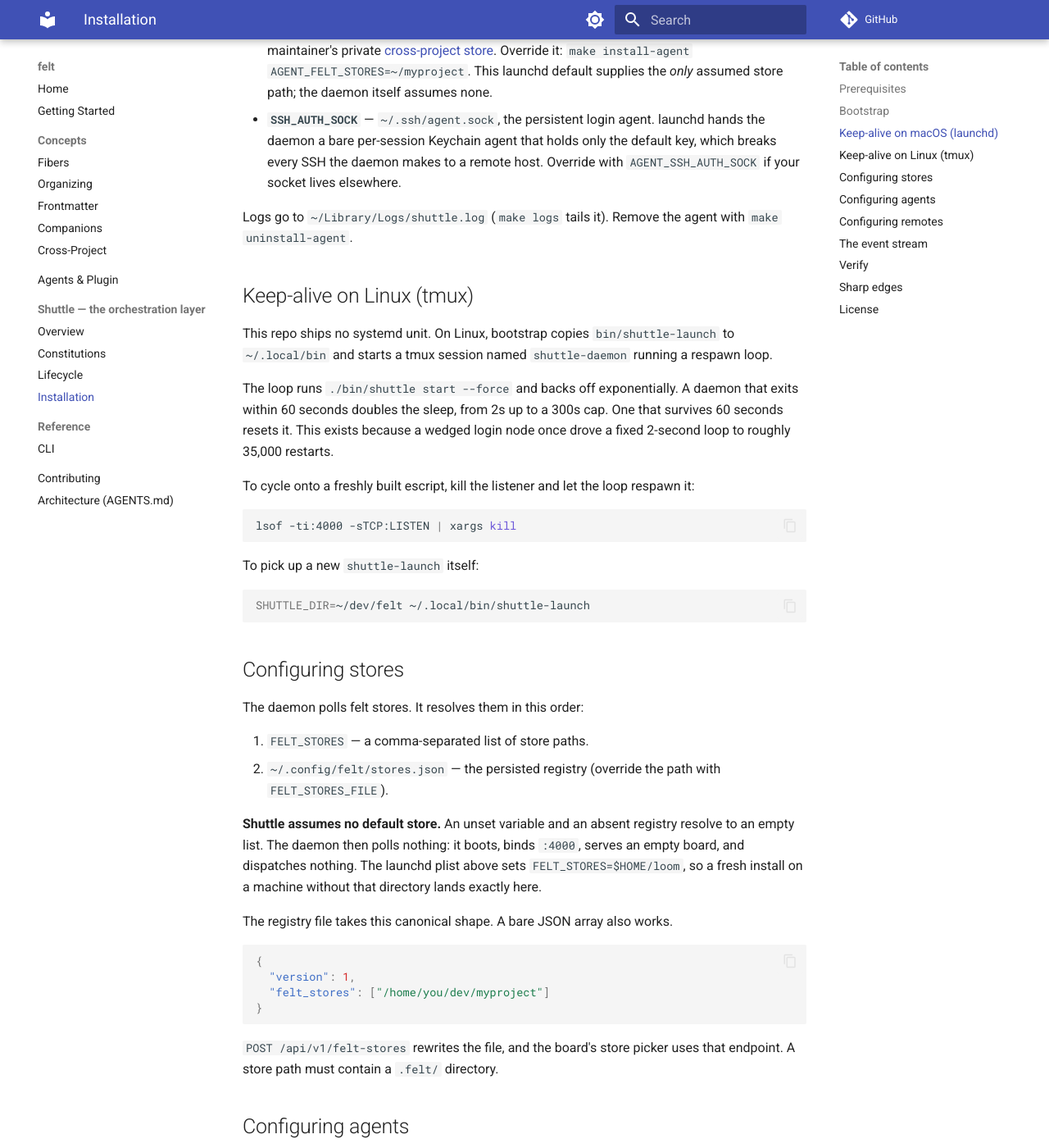
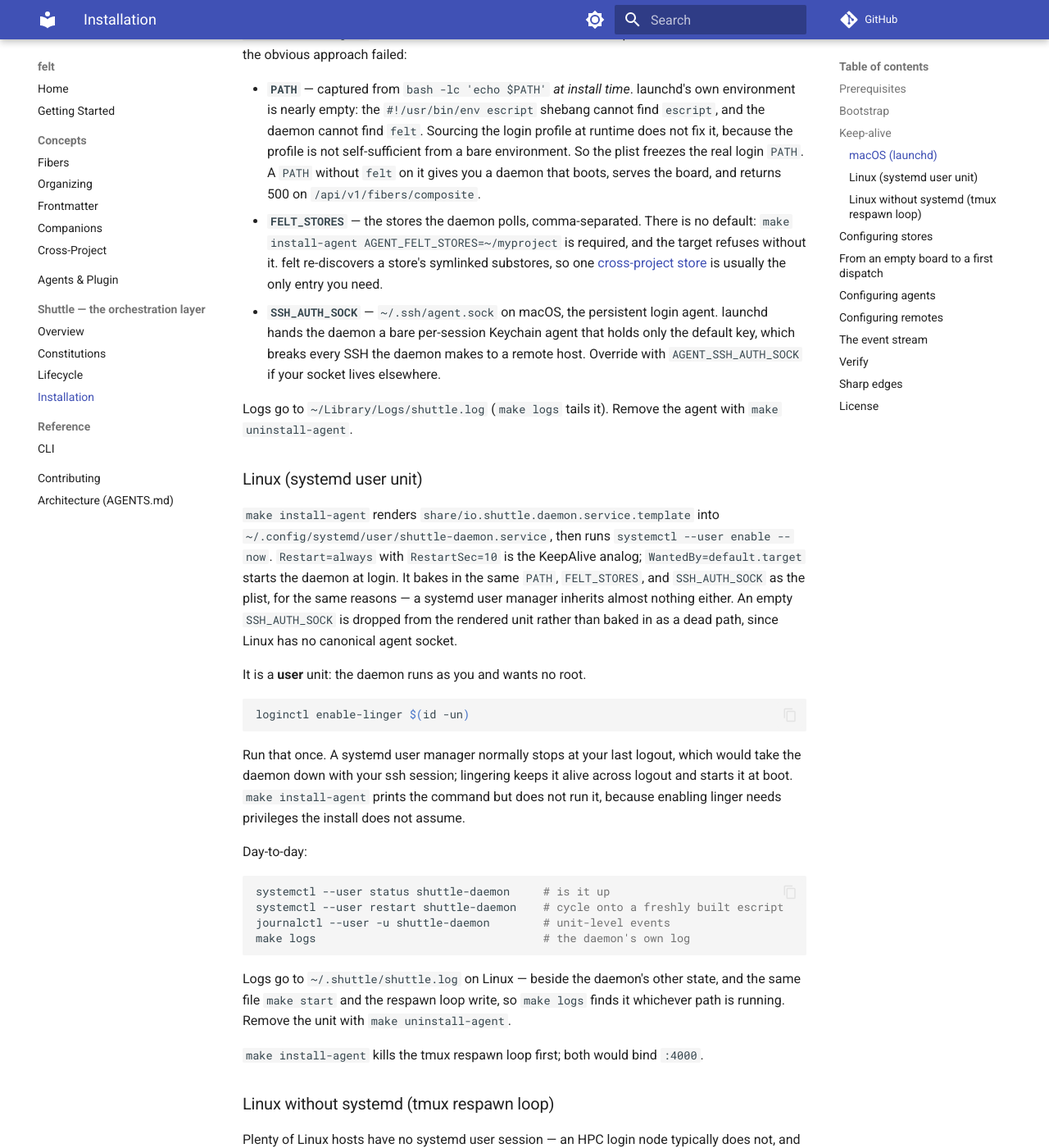
Before and after one commit to cailmdaley/felt, an MkDocs documentation site: the page built from docs/shuttle/installation.md, in a window 1280 px wide and 1400 px high, scrolled down 2062 px. Shown: the whole window at 82% size. Built offline with MkDocs 1.6.1 and Material for MkDocs 9.7.7, drawn with Linux system fonts in a browser that asks for light colours; comment, search, counter and statistics services are not loaded; some of the changed text lies outside the part shown.

Commit message:
docs: close the stranger's paper-cuts; walk fiber zero to first dispatch
- installation.md gains "From an empty board to a first dispatch": empty
  store -> POST /api/v1/felt-stores -> felt add -> spec -> felt shuttle
  install -> card on the board -> dispatch/ps/attach. Every command
  verified against the real CLI; the 30s poll interval against poller.ex.
- getting-started names mystmd as the thing to install for myst preview.
- companions.md's dangling template reference repointed to the section
  that actually exists.
- CONTRIBUTING scopes tmux and `bin/shuttle snapshot` to shuttle work;
  felt-CLI-only contributors and bug reporters need neither.
- `open` instruction made platform-neutral.

Co-Authored-By: Claude Fable 5 <noreply@anthropic.com>
Claude-Session: https://claude.ai/code/session_01A899DUDmfZ53rEtH5J6Sga

````diff
--- a/docs/shuttle/installation.md
+++ b/docs/shuttle/installation.md
@@ -8,8 +8,13 @@ and you keep the checkout.
     Shuttle runs on one person's machines: a macOS hub and a few HPC login
     nodes. Several defaults still point at private things — see
     [Honest scoping](index.md#honest-scoping). [Sharp edges](#sharp-edges) below
-    names each one you will actually trip over. macOS gets the most use. Linux
-    works, on a thinner path. Windows is unsupported.
+    names each one you will actually trip over.
+
+    **Platform:** Linux and macOS both support single-host use — the daemon,
+    the board, and workers on one machine, with a real keep-alive on either.
+    Multi-host tunnel management (`felt shuttle tunnels`) is macOS-only, since
+    it manages launchd autossh jobs. macOS gets the most use. Windows is
+    unsupported.
 
 ## Prerequisites
 
@@ -18,7 +23,7 @@ and you keep the checkout.
 | `go` 1.23+ | yes | Builds the `felt` CLI. The daemon shells out to `felt` for every store walk. |
 | `elixir` 1.19+ / OTP 27 | yes | `mix.exs` declares `elixir: "~> 1.19"`. CI builds on OTP 27. |
 | `escript` | yes | The daemon runs *as* an escript. It ships with Erlang/OTP. |
-| `tmux` | yes | Every worker runs in a tmux session. On Linux the daemon's own keep-alive runs as a tmux loop. |
+| `tmux` | yes | Every worker runs in a tmux session. On a Linux host without systemd, the daemon's own keep-alive is a tmux loop too. |
 | `node` 22+ / `npm` | only for the board | Builds the kanban bundle into `ui/dist`. |
 | `jq` | optional | `session.sh` uses it to pretty-print the SessionStart envelope. Without it the hook falls back to `felt hook session`. |
 
@@ -50,12 +55,20 @@ Six steps run in order.
    this checkout, so the plugin hooks match the binary. Then it pipes a probe
    payload through `felt hook event` and checks the line it writes. See
    [The event stream](#the-event-stream).
-6. **Keep-alive.** macOS: a launchd LaunchAgent. Linux: a tmux respawn loop.
+6. **Keep-alive.** macOS: a launchd LaunchAgent. Linux: a systemd user unit,
+   falling back to a tmux respawn loop where there is no systemd user session.
 
 Useful flags: `--dry-run`, `--skip-ui`, `--build-ui`, `--skip-hook`,
 `--skip-cli`, `--with-tunnels`.
 
-## Keep-alive on macOS (launchd)
+## Keep-alive
+
+`make install-agent` installs the supervisor, branching on `uname -s`. Both
+arms render a template from `share/` and bake in the same three environment
+values, for the same reason: neither supervisor hands the daemon your login
+environment.
+
+### macOS (launchd)
 
 Step 6 calls `make install-agent`, which renders
 `share/io.shuttle.daemon.plist.template` into
@@ -73,12 +86,12 @@ exists because the obvious approach failed:
   self-sufficient from a bare environment. So the plist freezes the real login
   `PATH`. A `PATH` without `felt` on it gives you a daemon that boots, serves
   the board, and returns 500 on `/api/v1/fibers/composite`.
-- **`FELT_STORES`** — the stores the daemon polls. The Makefile default is
-  `$HOME/loom`, the maintainer's private
-  [cross-project store](../concepts/cross-project.md). Override it:
-  `make install-agent AGENT_FELT_STORES=~/myproject`. This launchd default
-  supplies the *only* assumed store path; the daemon itself assumes none.
-- **`SSH_AUTH_SOCK`** — `~/.ssh/agent.sock`, the persistent login agent. launchd
+- **`FELT_STORES`** — the stores the daemon polls, comma-separated. There is no
+  default: `make install-agent AGENT_FELT_STORES=~/myproject` is required, and
+  the target refuses without it. felt re-discovers a store's symlinked
+  substores, so one [cross-project store](../concepts/cross-project.md) is
+  usually the only entry you need.
+- **`SSH_AUTH_SOCK`** — `~/.ssh/agent.sock` on macOS, the persistent login agent. launchd
   hands the daemon a bare per-session Keychain agent that holds only the default
   key, which breaks every SSH the daemon makes to a remote host. Override with
   `AGENT_SSH_AUTH_SOCK` if your socket lives elsewhere.
@@ -86,11 +99,52 @@ exists because the obvious approach failed:
 Logs go to `~/Library/Logs/shuttle.log` (`make logs` tails it). Remove the agent
 with `make uninstall-agent`.
 
-## Keep-alive on Linux (tmux)
+### Linux (systemd user unit)
 
-This repo ships no systemd unit. On Linux, bootstrap copies
-`bin/shuttle-launch` to `~/.local/bin` and starts a tmux session named
-`shuttle-daemon` running a respawn loop.
+`make install-agent` renders `share/io.shuttle.daemon.service.template` into
+`~/.config/systemd/user/shuttle-daemon.service`, then runs `systemctl --user
+enable --now`. `Restart=always` with `RestartSec=10` is the KeepAlive analog;
+`WantedBy=default.target` starts the daemon at login. It bakes in the same
+`PATH`, `FELT_STORES`, and `SSH_AUTH_SOCK` as the plist, for the same reasons —
+a systemd user manager inherits almost nothing either. An empty
+`SSH_AUTH_SOCK` is dropped from the rendered unit rather than baked in as a
+dead path, since Linux has no canonical agent socket.
+
+It is a **user** unit: the daemon runs as you and wants no root.
+
+```bash
+loginctl enable-linger $(id -un)
+```
+
+Run that once. A systemd user manager normally stops at your last logout, which
+would take the daemon down with your ssh session; lingering keeps it alive
+across logout and starts it at boot. `make install-agent` prints the command
+but does not run it, because enabling linger needs privileges the install does
+not assume.
+
+Day-to-day:
+
+```bash
+systemctl --user status shuttle-daemon     # is it up
+systemctl --user restart shuttle-daemon    # cycle onto a freshly built escript
+journalctl --user -u shuttle-daemon        # unit-level events
+make logs                                  # the daemon's own log
+```
+
+Logs go to `~/.shuttle/shuttle.log` on Linux — beside the daemon's other state,
+and the same file `make start` and the respawn loop write, so `make logs` finds
+it whichever path is running. Remove the unit with `make uninstall-agent`.
+
+`make install-agent` kills the tmux respawn loop first; both would bind `:4000`.
+
+### Linux without systemd (tmux respawn loop)
+
+Plenty of Linux hosts have no systemd user session — an HPC login node
+typically does not, and neither does a bare container. `make install-agent`
+says so and refuses there. Bootstrap detects the same thing and falls back:
+it copies `bin/shuttle-launch` to `~/.local/bin` and starts a tmux session named
+`shuttle-daemon` running a respawn loop. (It installs `shuttle-launch` on every
+Linux host either way, because remote revival invokes it over SSH.)
 
 The loop runs `./bin/shuttle start --force` and backs off exponentially. A
 daemon that exits within 60 seconds doubles the sleep, from 2s up to a 300s cap.
@@ -120,9 +174,9 @@ The daemon polls felt stores. It resolves them in this order:
 
 **Shuttle assumes no default store.** An unset variable and an absent registry
 resolve to an empty list. The daemon then polls nothing: it boots, binds
-`:4000`, serves an empty board, and dispatches nothing. The launchd plist above
-sets `FELT_STORES=$HOME/loom`, so a fresh install on a machine without that
-directory lands exactly here.
+`:4000`, serves an empty board, and dispatches nothing. `make install-agent`
+requires `AGENT_FELT_STORES` precisely so a supervised daemon never boots into
+that state by accident.
 
 The registry file takes this canonical shape. A bare JSON array also works.
 
@@ -135,6 +189,47 @@ The registry file takes this canonical shape. A bare JSON array also works.
 
 `POST /api/v1/felt-stores` rewrites the file, and the board's store picker uses
 that endpoint. A store path must contain a `.felt/` directory.
+
+## From an empty board to a first dispatch
+
+With the daemon up and a store registered, here is the fastest path from
+nothing to a worker running.
+
+Add the store, if `FELT_STORES` does not already cover it:
+
+```bash
+curl -s -X POST http://127.0.0.1:4000/api/v1/felt-stores \
+  -H 'Content-Type: application/json' \
+  -d '{"felt_stores": ["'"$PWD"'"]}'
+```
+
+Add a fiber and give it a `constitution` tag — tags gate nothing, but they
+make the fiber findable as one:
+
+```bash
+felt add pipeline/first-pass "Rewrite the covariance loader" -t constitution
+```
+
+Open `.felt/pipeline/first-pass/first-pass.md` and write the spec: a
+heading-less lede, then a `## Desired State` section stating what "done" looks
+like in checkable terms. See [Writing a
+constitution](constitutions.md#2-write-the-spec) for the shape.
+
+Install the `shuttle:` block. This is what turns the fiber into something the
+daemon will pick up:
+
+```bash
+felt shuttle install pipeline/first-pass --project-dir "$PWD" --model claude-sonnet
+```
+
+Open <http://127.0.0.1:4000/> — the fiber shows up as a card, armed. The
+daemon polls every 30 seconds by default, so the card moves to in-flight on
+its own; `felt shuttle dispatch pipeline/first-pass` skips the wait. `felt
+shuttle ps` lists the live tmux session, and `felt shuttle attach
+pipeline/first-pass` drops you into it.
+
+When the worker hands off, the fiber's `outcome` and `## Status` rewrite in
+place and the card lands in Awaiting review.
 
 ## Configuring agents
 
@@ -208,11 +303,12 @@ echo '{"hook_event_name":"SessionStart"}' | SHUTTLE_EVENTS_FILE=/tmp/e.jsonl fel
 
 ```bash
 curl -s http://127.0.0.1:4000/api/v1/version   # daemon answers
-open http://127.0.0.1:4000/                    # the kanban board (macOS; use `xdg-open` on Linux)
 felt shuttle ps                                # running workers
 make logs                                      # tail the daemon log
 make status                                    # ps + a snapshot summary
 ```
+
+Open <http://127.0.0.1:4000/> in your browser for the kanban board.
 
 The daemon binds `127.0.0.1:4000` and nothing else. It stays loopback-only by
 construction. It carries no auth layer, because nothing off the machine can
@@ -248,13 +344,14 @@ walks. `make install-agent` warns and installs anyway. Use `~/dev/felt`, or
 anything else outside those folders. The same trap catches a *store* whose real
 path sits under `~/Documents`, even when the checkout is clean.
 
-**`make restart` silently no-ops under launchd.** `make stop` matches the daemon
-by a relative-path pattern; the plist launches it by absolute path. So after
-`make install-agent`, `make restart` rebuilds the escript, stops nothing, and
-reports "already running." Bounce it properly:
+**`make restart` silently no-ops under a supervisor.** `make stop` matches the
+daemon by a relative-path pattern; launchd and systemd both launch it by
+absolute path. So after `make install-agent`, `make restart` rebuilds the
+escript, stops nothing, and reports "already running." Bounce it properly:
 
 ```bash
-launchctl kickstart -k gui/$(id -u)/io.shuttle.daemon
+launchctl kickstart -k gui/$(id -u)/io.shuttle.daemon   # macOS
+systemctl --user restart shuttle-daemon                 # Linux
 ```
 
 `make restart` works only when you started the daemon with `make start`.
@@ -288,8 +385,10 @@ fails at dispatch, not at install. Run `felt shuttle agents init` and cut the
 list down to what you actually have — see [Configuring
 agents](#configuring-agents).
 
-**`felt shuttle tunnels` needs a fleet file first.** It renders launchd autossh
-plists from `~/.config/felt/remotes.json`. With no remotes configured it has
+**`felt shuttle tunnels` is macOS-only, and needs a fleet file first.** It
+renders launchd autossh plists from `~/.config/felt/remotes.json`, so `install`
+refuses outright on Linux — multi-host aggregation runs from a Mac hub, though
+the remotes it aggregates can be any platform. With no remotes configured it has
 nothing to write, and `bootstrap.sh --with-tunnels` does nothing useful.
 `bin/shuttle-deploy` still targets the maintainer's host layout despite its
 general name.
````
Also changed, not shown: CONTRIBUTING.md (+7 -4 lines), docs/concepts/companions.md (+2 -2 lines), docs/getting-started.md (+4 -0 lines).
